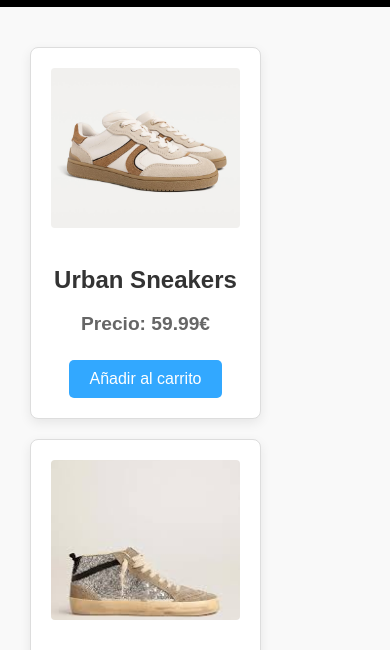
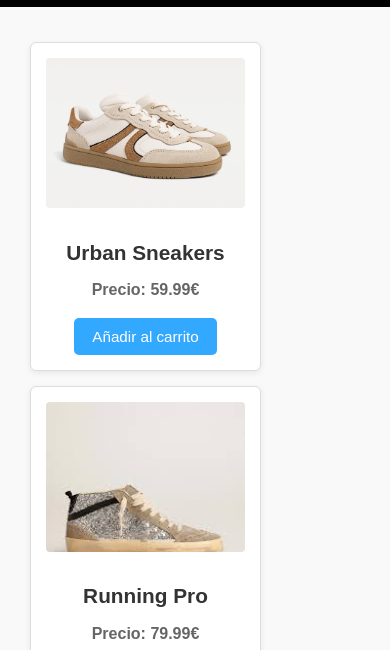
Before and after one commit to JoseJuan018/DAW-SNKRS, a plain HTML site: page zapatillas.html in a window 390 px wide. Shown: the part 157-807 px from the top of the page. Drawn offline with Linux system fonts and the light colour scheme.

Commit message:
Update zapatillas.html

```diff
--- a/zapatillas.html
+++ b/zapatillas.html
@@ -10,7 +10,7 @@
     <link rel="icon" href="fotos/imagen.ico" type="image/x-icon">
     <link href="https://cdnjs.cloudflare.com/ajax/libs/font-awesome/6.0.0-beta3/css/all.min.css" rel="stylesheet">
     <style>
-        /* Estilos generales del cuerpo */
+    /* Estilos generales del cuerpo, tomados de novedades.html para consistencia */
     body {
         font-family: Arial, sans-serif;
         margin: 0;
@@ -22,11 +22,11 @@
     /* Estilos específicos para la sección de productos en zapatillas.html */
     .catalog {
         display: grid;
-            grid-template-columns: repeat(auto-fit, minmax(280px, 1fr)); /* Columnas responsivas */
-            gap: 30px; /* Espacio entre productos */
-            padding: 40px 20px; /* Padding alrededor del catálogo */
+        grid-template-columns: repeat(auto-fit, minmax(280px, 1fr));
+        gap: 30px;
+        padding: 40px 20px;
         max-width: 1200px;
-            margin: 0 auto; /* Centrar el catálogo */
+        margin: 0 auto;
     }
 
     .product {
@@ -46,7 +46,7 @@
     .product img {
         max-width: 100%;
         height: 200px; /* Altura fija para las imágenes, ajusta si es necesario */
-            object-fit: cover; /* Cubrir el espacio sin distorsionar */
+        object-fit: cover;
         border-radius: 4px;
         margin-bottom: 15px;
     }
@@ -82,7 +82,7 @@
     /* Responsive adjustments para el catálogo de productos */
     @media (max-width: 768px) {
         .catalog {
-                grid-template-columns: repeat(auto-fit, minmax(250px, 1fr)); /* Más pequeñas en tablet */
+            grid-template-columns: repeat(auto-fit, minmax(250px, 1fr));
             gap: 20px;
             padding: 30px 15px;
         }
@@ -95,11 +95,31 @@
     @media (max-width: 480px) {
         .catalog {
             grid-template-columns: 1fr; /* Una sola columna en móvil */
-                padding: 20px 10px;
+            padding: 15px 10px; /* Reducido el padding para más espacio útil */
+            gap: 15px; /* Espacio reducido entre productos */
+        }
+
+        .product {
+            padding: 15px; /* Padding interno del producto más pequeño */
+            border-radius: 6px; /* Bordes ligeramente más suaves */
+            box-shadow: 0 2px 6px rgba(0,0,0,0.08); /* Sombra más sutil */
         }
 
         .product img {
-                height: 160px;
+            height: 150px; /* Altura de imagen más adecuada para móvil */
+            margin-bottom: 10px; /* Espacio reducido */
+        }
+        .product h2 {
+            font-size: 1.3em; /* Tamaño de título más pequeño */
+            margin-bottom: 8px;
+        }
+        .product p {
+            font-size: 1em; /* Tamaño de precio más pequeño */
+            margin-bottom: 15px;
+        }
+        .product .btn {
+            padding: 10px 18px; /* Botón ligeramente más grande y fácil de tocar */
+            font-size: 0.95em;
         }
     }
 
```
Lines whose indentation alone changed are shown as unchanged.
